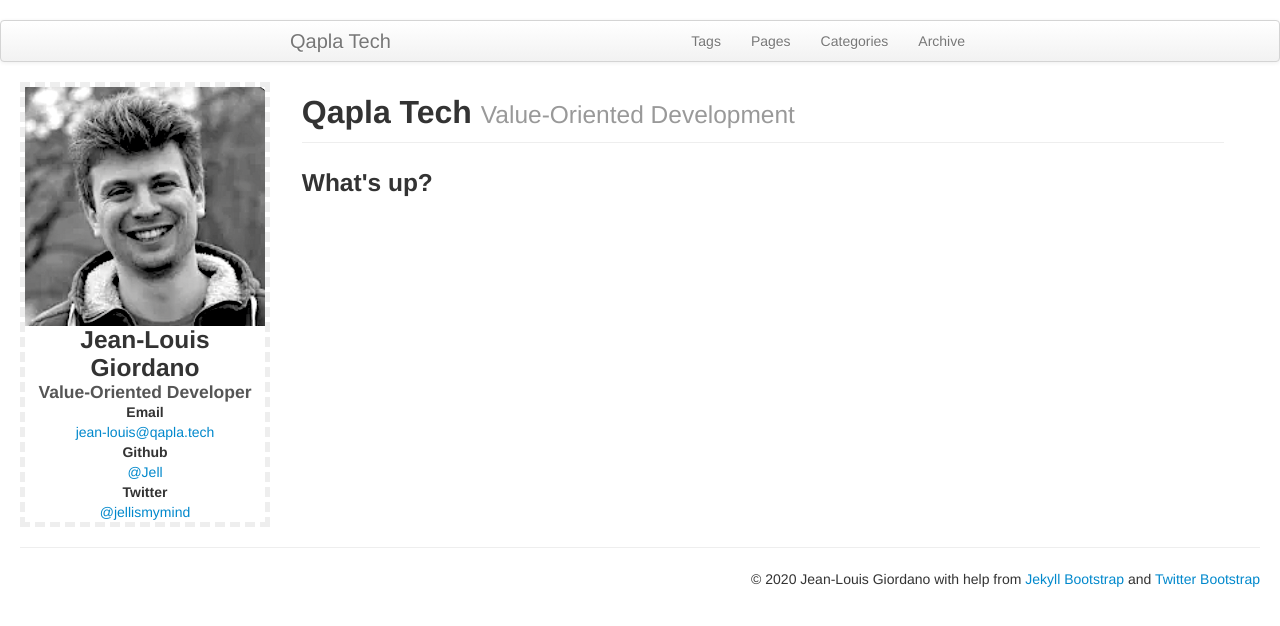
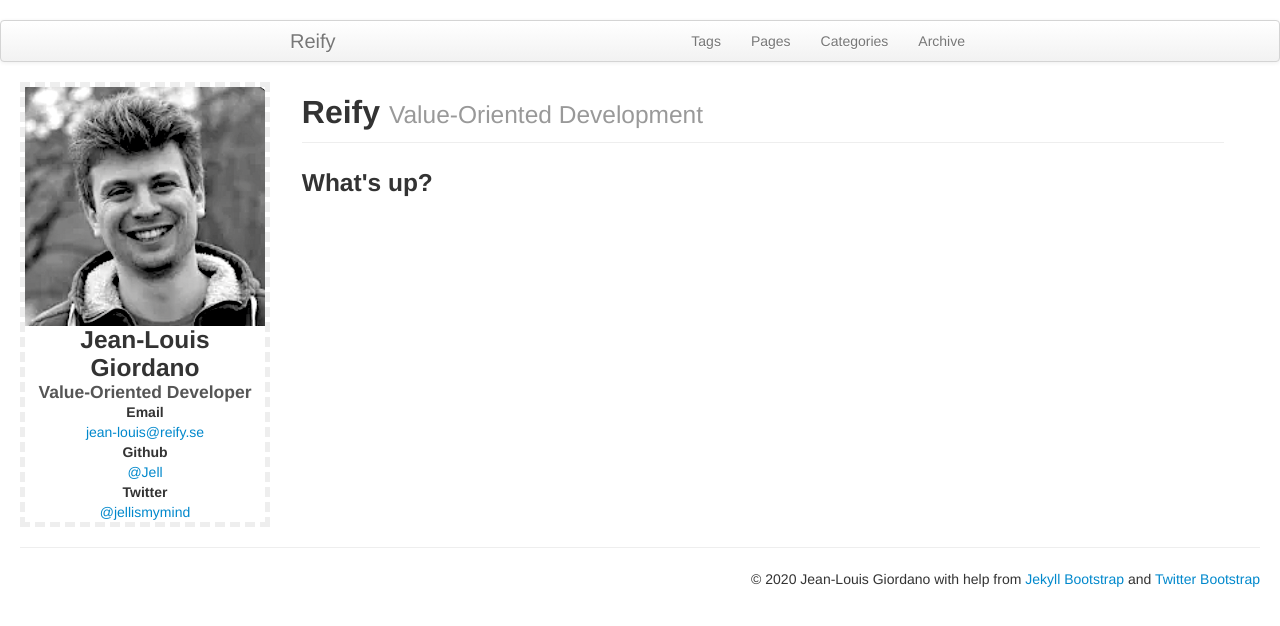
Before and after one commit to ReifyAB/reify.se, a Jekyll site: the page built from index.md, in a window 1280 px wide. Shown: the top 626 px of the page. Built offline with Jekyll 4.4.1, drawn with Linux system fonts in a browser that asks for light colours.

Commit message:
Qapla Tech -> Reify

```diff
--- a/CNAME
+++ b/CNAME
@@ -1 +1 @@
-qapla.tech
+reify.se
--- a/_config.yml
+++ b/_config.yml
@@ -8,12 +8,12 @@ highlighter: rouge
 # Themes are encouraged to use these universal variables
 # so be sure to set them if your theme uses them.
 #
-title : Qapla Tech
+title : Reify
 tagline: Value-Oriented Development
 author :
   name : Jean-Louis Giordano
   title: "Value-Oriented Developer"
-  email : jean-louis@qapla.tech
+  email : jean-louis@reify.se
   github : Jell
   twitter : jellismymind
 
@@ -25,7 +25,7 @@ author :
 # Else if you are pushing to username.github.io, replace with your username.
 # Finally if you are pushing to a GitHub project page, include the project name at the end.
 #
-production_url : https://qapla.tech
+production_url : https://reify.se
 
 # All Jekyll-Bootstrap specific configurations are namespaced into this hash
 #
@@ -82,7 +82,7 @@ JB :
   comments :
     provider : disqus
     disqus :
-      short_name : qapla
+      short_name : reify
 
   # Settings for analytics helper
   # Set 'provider' to the analytics provider you want to use.
--- a/index.md
+++ b/index.md
@@ -1,6 +1,6 @@
 ---
 layout: page
-title: Qapla Tech
+title: Reify
 tagline: Value-Oriented Development
 ---
 {% include JB/setup %}
```
Also changed, not shown: README.md.
